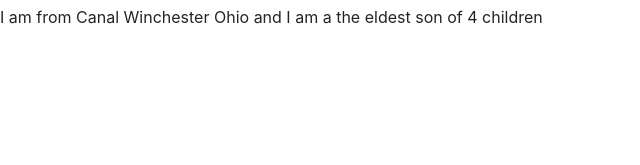
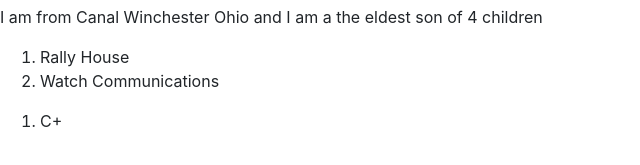
Before and after one commit to IT3049C-Lively-FA23/online-portfolio-roushcs, a website: page index.html in a window 1280 px wide. Shown: the part 397-562 px from the top of the page, without its empty margins (0-640 px from the left). Drawn offline with nearby package versions, Linux system fonts and the light colour scheme.

Commit message:
programming languages

```diff
--- a/index.html
+++ b/index.html
@@ -25,6 +25,17 @@
     <h2> Personal Background</h2>
     <p> I am from Canal Winchester Ohio and I am a the eldest son of 4 children</p>
   </div>
+  <div class="section" id="experience">
+    <ol>
+      <li> Rally House</li>
+      <li> Watch Communications</li>
+    </ol>
+  </div>
+  <div class="section" id="programmingLanguages">
+    <ol>
+      <li>C+ </li>
+    </ol>
+  </div>
 
   <!-- INCLUDE SCRIPTS FILE HERE -->
   <script src="resources/scripts/index.js">
```
